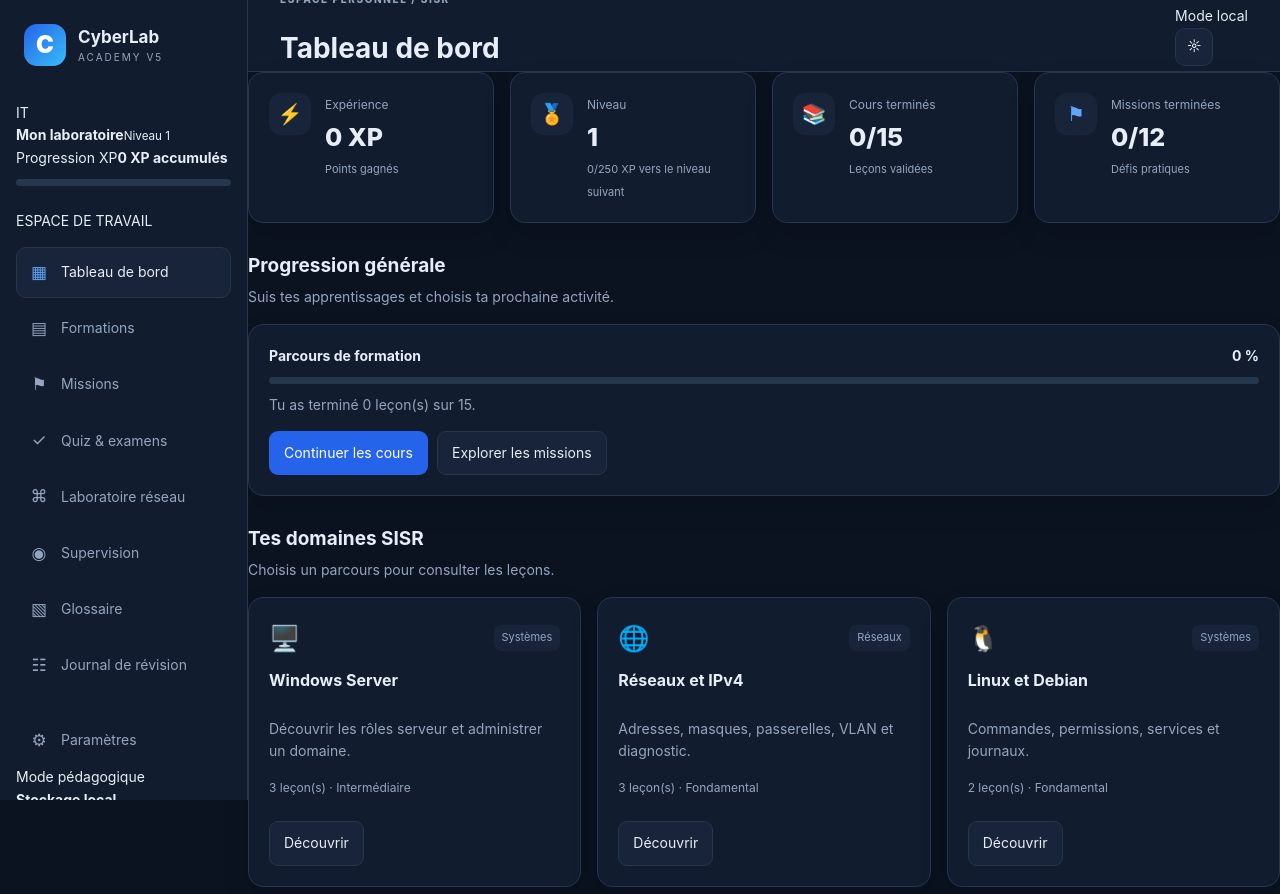
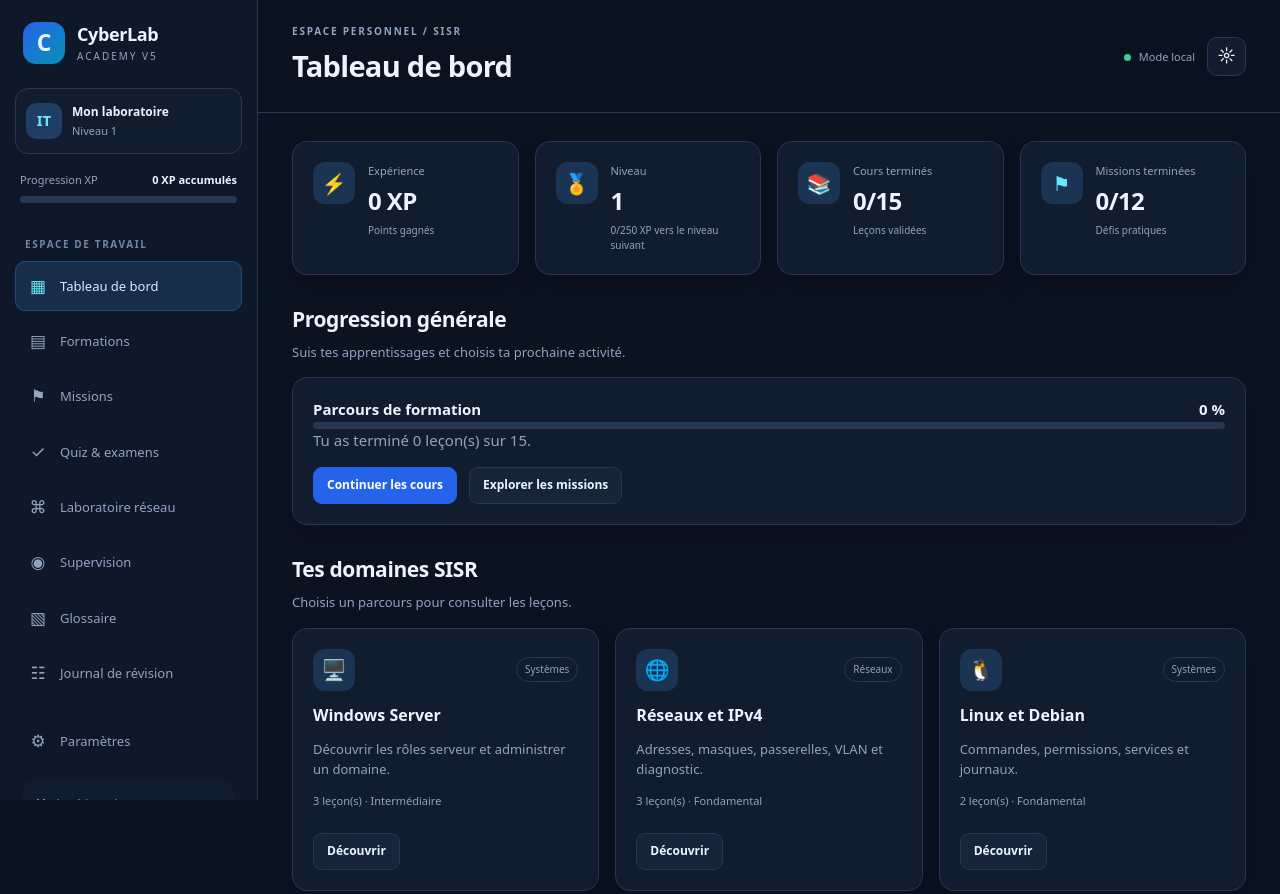
Before and after one commit to paulrault/cyberlab-academy, a plain HTML site: page index.html in a window 1280 px wide. Shown: the top 894 px of the page. Drawn offline with Linux system fonts and the light colour scheme.

Commit message:
Refactor CSS for theme variables and layout adjustments
Updated CSS variables for dark and light themes, adjusted sidebar and button styles, and improved responsive design.

```diff
--- a/css/style.css
+++ b/css/style.css
@@ -3,32 +3,17 @@
   color-scheme: dark;
   --bg: #0b1220;
   --panel: #111c2e;
-  --panel2: #17243a;
-  --border: #26364d;
-  --text: #e8eef8;
-  --muted: #94a6bf;
-  --accent: #60a5fa;
-  --accent2: #38bdf8;
-  --good: #34d399;
-  --warn: #fbbf24;
-  --bad: #fb7185;
-  --shadow: 0 12px 30px #00000018;
-}
-
-body.light {
-  color-scheme: light;
-  --bg: #f3f6fb;
-  --panel: #ffffff;
-  --panel2: #edf3fb;
-  --border: #dbe4ef;
-  --text: #182338;
-  --muted: #61718a;
-  --accent: #2563eb;
-  --accent2: #0284c7;
-  --good: #059669;
-  --warn: #b77908;
-  --bad: #e11d48;
-  --shadow: 0 12px 30px #1e293b0c;
+  --panel-2: #17243a;
+  --border: #263751;
+  --text: #edf4ff;
+  --muted: #91a4bf;
+  --blue: #60a5fa;
+  --blue-2: #2563eb;
+  --cyan: #67e8f9;
+  --green: #34d399;
+  --orange: #fbbf24;
+  --red: #fb7185;
+  --shadow: 0 12px 30px rgba(0,0,0,.12);
 }
 
 * { box-sizing: border-box; }
@@ -37,292 +22,175 @@ body {
   margin: 0;
   background: var(--bg);
   color: var(--text);
-  font-family: Inter, "Segoe UI", Arial, sans-serif;
-  font-size: 14px;
-  line-height: 1.6;
+  font: 15px/1.55 system-ui, -apple-system, BlinkMacSystemFont, "Segoe UI", sans-serif;
 }
-button, input, select, textarea { font: inherit; }
+button, input, textarea, select { font: inherit; }
 button { cursor: pointer; }
-button:focus-visible, input:focus-visible, select:focus-visible,
-textarea:focus-visible, a:focus-visible {
-  outline: 2px solid var(--accent);
-  outline-offset: 3px;
-}
-a { color: var(--accent); }
+button:focus-visible, input:focus-visible, textarea:focus-visible, select:focus-visible,
+a:focus-visible { outline: 2px solid var(--cyan); outline-offset: 3px; }
+a { color: var(--blue); }
+[hidden] { display: none !important; }
+
 .app-shell { min-height: 100vh; }
 .sidebar {
-  position: fixed;
-  inset: 0 auto 0 0;
-  width: 248px;
-  padding: 24px 16px;
-  background: var(--panel);
-  border-right: 1px solid var(--border);
-  display: flex;
-  flex-direction: column;
-  z-index: 10;
+  width: 258px; position: fixed; inset: 0 auto 0 0; z-index: 20;
+  display: flex; flex-direction: column; padding: 22px 15px;
+  background: #0e1829; border-right: 1px solid var(--border);
   overflow-y: auto;
 }
-.brand {
-  display: flex;
-  align-items: center;
-  gap: 12px;
-  color: var(--text);
-  text-decoration: none;
-  margin: 0 8px 36px;
+.brand { display: flex; align-items: center; gap: 12px; text-decoration: none; color: var(--text); padding: 0 8px 24px; }
+.brand-icon {
+  display: grid; place-items: center; width: 42px; height: 42px; border-radius: 13px;
+  background: linear-gradient(140deg, var(--blue-2), #0891b2); font-weight: 900; font-size: 23px;
 }
-.brand-icon {
-  display: grid;
-  place-items: center;
-  width: 42px;
-  height: 42px;
-  border-radius: 13px;
-  color: white;
-  background: linear-gradient(135deg, #2563eb, #38bdf8);
-  font-weight: 900;
-  font-size: 24px;
+.brand strong, .brand small { display: block; line-height: 1.3; }
+.brand strong { font-size: 18px; letter-spacing: -.4px; }
+.brand small { color: var(--muted); font-size: 10px; letter-spacing: 2px; margin-top: 3px; }
+.profile-mini { display: flex; align-items: center; gap: 10px; padding: 14px 10px; border: 1px solid var(--border); border-radius: 13px; background: var(--panel); }
+.avatar { width: 36px; height: 36px; display: grid; place-items: center; border-radius: 10px; background: #203d66; color: var(--cyan); font-weight: 800; }
+.profile-mini strong, .profile-mini small { display: block; }
+.profile-mini strong { font-size: 12px; }
+.profile-mini small { color: var(--muted); font-size: 11px; }
+.sidebar-progress { padding: 17px 5px 10px; }
+.between, .module-top, .section-heading, .topbar, .topbar-actions, .button-row {
+  display: flex; align-items: center; justify-content: space-between; gap: 12px;
 }
-.brand strong, .brand small { display: block; line-height: 1.4; }
-.brand strong { font-size: 17px; }
-.brand small { color: var(--muted); font-size: 10px; letter-spacing: 2px; }
-.side-label, .eyebrow {
-  font-size: 10px;
-  font-weight: 800;
-  letter-spacing: 1.6px;
-  color: var(--muted);
-}
-.side-label { padding: 0 12px 12px; }
+.between { color: var(--muted); font-size: 11px; margin-bottom: 8px; }
+.between strong { color: var(--text); }
+.progress-track { height: 7px; overflow: hidden; border-radius: 20px; background: var(--border); }
+.progress-track > span { display: block; height: 100%; width: 0; border-radius: inherit; background: linear-gradient(90deg, var(--blue-2), var(--cyan)); transition: width .25s; }
+.nav-label { margin: 24px 10px 8px; color: #7286a3; font-size: 10px; letter-spacing: 1.6px; font-weight: 800; }
 .navigation { display: grid; gap: 5px; }
 .nav-link {
-  width: 100%;
-  display: flex;
-  align-items: center;
-  gap: 12px;
-  padding: 11px 12px;
-  border: 1px solid transparent;
-  border-radius: 10px;
-  color: var(--muted);
-  background: transparent;
-  text-align: left;
-  transition: background .15s, color .15s;
+  display: flex; align-items: center; gap: 12px; width: 100%; padding: 11px 12px;
+  color: var(--muted); background: transparent; border: 1px solid transparent; border-radius: 10px;
+  text-align: left; font-size: 13px;
 }
 .nav-link > span { width: 20px; text-align: center; font-size: 17px; }
-.nav-link:hover, .nav-link.active {
-  color: var(--text);
-  background: var(--panel2);
-}
-.nav-link.active { border-color: var(--border); }
-.nav-link.active > span { color: var(--accent); }
-.sidebar-bottom { margin-top: auto; padding-top: 24px; }
-.mini-card {
-  padding: 16px;
-  margin-bottom: 14px;
-  border: 1px solid var(--border);
-  background: var(--panel2);
-  border-radius: 14px;
-}
-.mini-card strong { display: block; margin: 6px 0; }
-.mini-card small { color: var(--muted); }
-.progress-track {
-  height: 7px;
-  overflow: hidden;
-  border-radius: 9px;
-  background: var(--border);
-  margin: 10px 0;
-}
-.progress-track span {
-  display: block;
-  width: 0;
-  height: 100%;
-  border-radius: inherit;
-  background: linear-gradient(90deg, var(--accent), var(--accent2));
-  transition: width .25s;
-}
-.main-area { margin-left: 248px; min-width: 0; }
-.topbar {
-  height: 72px;
-  padding: 0 32px;
-  display: flex;
-  align-items: center;
-  justify-content: space-between;
-  gap: 20px;
-  background: var(--panel);
-  border-bottom: 1px solid var(--border);
-}
-.breadcrumb, .top-actions { display: flex; align-items: center; gap: 12px; }
-.breadcrumb { color: var(--muted); }
-.breadcrumb strong { color: var(--text); }
-.top-actions { gap: 14px; }
-.status-pill {
-  display: inline-flex;
-  align-items: center;
-  gap: 8px;
-  color: var(--good);
-  font-size: 12px;
-  white-space: nowrap;
-}
-.status-dot {
-  width: 7px; height: 7px; border-radius: 50%;
-  background: var(--good);
-}
-.icon-button {
-  width: 38px; height: 38px;
-  display: grid; place-items: center;
-  border: 1px solid var(--border);
-  border-radius: 10px;
-  background: var(--panel2);
-  color: var(--text);
-}
+.nav-link:hover { color: var(--text); background: var(--panel); }
+.nav-link.active { color: #dbeafe; background: #172d4a; border-color: #234a77; }
+.nav-link.active > span { color: var(--cyan); }
+.sidebar-bottom { margin-top: auto; padding-top: 18px; }
+.sidebar-note { margin: 14px 8px 0; padding: 13px; background: var(--panel); border-radius: 10px; color: var(--muted); font-size: 11px; }
+.sidebar-note strong { color: var(--green); }
+.main-area { margin-left: 258px; min-height: 100vh; display: flex; flex-direction: column; }
+.topbar { padding: 24px 34px; border-bottom: 1px solid var(--border); background: rgba(11,18,32,.9); }
+.eyebrow { margin: 0 0 4px; color: var(--muted); font-size: 10px; font-weight: 800; letter-spacing: 1.8px; }
+h1, h2, h3, p { margin-top: 0; }
+h1 { margin-bottom: 0; font-size: clamp(22px, 3vw, 29px); letter-spacing: -.7px; }
+h2 { font-size: 21px; letter-spacing: -.4px; margin-bottom: 7px; }
+h3 { font-size: 16px; margin-bottom: 9px; }
+p { color: var(--muted); }
+.topbar-actions { justify-content: flex-end; }
+.online-indicator { color: var(--muted); font-size: 11px; white-space: nowrap; }
+.online-indicator i { display: inline-block; width: 7px; height: 7px; background: var(--green); border-radius: 50%; margin-right: 5px; }
+.icon-button { border: 1px solid var(--border); border-radius: 10px; background: var(--panel); color: var(--text); width: 39px; height: 39px; font-size: 18px; }
 .mobile-menu { display: none; }
-.content { max-width: 1500px; margin: 0 auto; padding: 30px 32px 48px; min-height: calc(100vh - 125px); }
-.welcome-banner {
-  position: relative;
-  overflow: hidden;
-  display: flex;
-  justify-content: space-between;
-  align-items: center;
-  gap: 24px;
-  padding: 30px;
-  border: 1px solid #2563eb55;
-  border-radius: 18px;
-  background: linear-gradient(115deg, #13294a, #122035 65%, #12344a);
-  color: #f0f6ff;
-  margin-bottom: 26px;
-}
-body.light .welcome-banner { background: linear-gradient(115deg, #dceafe, #eaf5ff); color: #182338; }
-.welcome-banner h1 { margin: 8px 0; font-size: clamp(24px, 3vw, 34px); line-height: 1.25; }
-.welcome-banner h1 span { color: #7dd3fc; }
-body.light .welcome-banner h1 span { color: #2563eb; }
-.welcome-banner p { margin: 0; color: inherit; opacity: .78; }
-.banner-symbol { font-size: 80px; opacity: .22; font-weight: 900; padding: 0 24px; }
-.section { margin-top: 28px; }
-.section-heading {
-  display: flex; align-items: center; justify-content: space-between;
-  gap: 16px; margin: 0 0 16px;
-}
-.section-heading h2 { margin: 0; font-size: 19px; }
-.section-heading p { margin: 4px 0 0; color: var(--muted); }
+.page-content { width: 100%; max-width: 1600px; margin: 0 auto; padding: 28px 34px; flex: 1; }
+.footer { display: flex; justify-content: space-between; gap: 12px; padding: 18px 34px; border-top: 1px solid var(--border); color: var(--muted); font-size: 11px; }
+
 .grid { display: grid; gap: 16px; }
 .grid-2 { grid-template-columns: repeat(2, minmax(0, 1fr)); }
 .grid-3 { grid-template-columns: repeat(3, minmax(0, 1fr)); }
 .grid-4 { grid-template-columns: repeat(4, minmax(0, 1fr)); }
-.card {
-  min-width: 0;
-  padding: 20px;
-  border: 1px solid var(--border);
-  background: var(--panel);
-  border-radius: 15px;
-  box-shadow: var(--shadow);
+.card { min-width: 0; padding: 20px; background: var(--panel); border: 1px solid var(--border); border-radius: 15px; box-shadow: var(--shadow); }
+.stat-card { display: flex; gap: 13px; align-items: flex-start; }
+.stat-icon, .module-icon { display: grid; place-items: center; width: 42px; height: 42px; flex-shrink: 0; border-radius: 12px; background: #1c3454; color: var(--cyan); font-size: 20px; }
+.stat-label, .stat-note { display: block; color: var(--muted); font-size: 11px; }
+.stat-value { display: block; font-size: 24px; letter-spacing: -.6px; margin: 3px 0; }
+.stat-note { font-size: 10px; }
+.section { margin-top: 28px; }
+.section-heading { margin-bottom: 15px; align-items: flex-end; }
+.section-heading p { margin-bottom: 0; font-size: 13px; }
+.module-card { display: flex; flex-direction: column; align-items: stretch; gap: 12px; }
+.module-card h3 { margin: 0; }
+.module-card p { margin: 0; font-size: 13px; }
+.module-card .button { margin-top: auto; }
+.module-top { justify-content: space-between; }
+.tag { display: inline-flex; align-items: center; padding: 4px 8px; border: 1px solid var(--border); border-radius: 20px; color: var(--muted); font-size: 10px; white-space: nowrap; }
+.muted, .small-text { color: var(--muted); }
+.small-text { font-size: 11px; }
+.button-row { justify-content: flex-start; flex-wrap: wrap; margin-top: 12px; }
+.button {
+  display: inline-flex; justify-content: center; align-items: center; gap: 7px; min-height: 37px;
+  padding: 8px 13px; border: 1px solid var(--border); border-radius: 9px;
+  background: var(--panel-2); color: var(--text); font-size: 12px; font-weight: 700;
 }
-.card h3 { margin: 0 0 8px; font-size: 16px; }
-.card p { margin: 6px 0; color: var(--muted); }
-.stat-card { display: flex; align-items: flex-start; gap: 14px; }
-.stat-icon {
-  flex: 0 0 42px; height: 42px;
-  display: grid; place-items: center;
-  border-radius: 12px;
-  background: var(--panel2); color: var(--accent);
-  font-size: 20px;
+.button:hover:not(:disabled) { border-color: var(--blue); filter: brightness(1.1); }
+.button.primary { color: white; background: var(--blue-2); border-color: var(--blue-2); }
+.button.success { color: #a7f3d0; border-color: #166b54; background: #123b34; }
+.button.danger { color: #fecdd3; border-color: #7f1d2d; background: #431722; }
+.button:disabled { opacity: .55; cursor: not-allowed; }
+.notice, .result, .empty { margin-top: 15px; padding: 14px; border: 1px solid var(--border); border-radius: 10px; background: var(--panel-2); }
+.notice p, .result p { margin-bottom: 0; font-size: 13px; }
+.notice.good { border-color: #166b54; }
+.notice.warn { border-color: #8a651c; }
+.notice.bad { border-color: #9f3547; color: #fecdd3; }
+.empty { color: var(--muted); text-align: center; padding: 25px; }
+.field { display: grid; gap: 7px; margin: 14px 0; }
+.field label { color: var(--muted); font-size: 12px; font-weight: 700; }
+input, textarea, select { width: 100%; padding: 10px 12px; border: 1px solid var(--border); border-radius: 9px; background: var(--bg); color: var(--text); }
+textarea { min-height: 100px; resize: vertical; }
+input[type="checkbox"], input[type="radio"] { width: auto; accent-color: var(--blue); }
+.option { display: flex; align-items: flex-start; gap: 10px; padding: 10px; margin: 8px 0; background: var(--panel-2); border: 1px solid var(--border); border-radius: 9px; color: var(--text); }
+.option span { font-size: 13px; }
+.question { padding: 16px 0; border-bottom: 1px solid var(--border); }
+.question > strong { display: block; margin-bottom: 10px; }
+.list { display: grid; gap: 0; padding: 0; margin: 0; list-style: none; }
+.list-item { display: grid; gap: 5px; padding: 13px 0; border-bottom: 1px solid var(--border); }
+.list-item:last-child { border-bottom: 0; }
+.list-item p { margin: 0; white-space: pre-wrap; overflow-wrap: anywhere; }
+.table-wrap { width: 100%; overflow-x: auto; }
+table { width: 100%; border-collapse: collapse; font-size: 12px; }
+th, td { text-align: left; padding: 11px 10px; border-bottom: 1px solid var(--border); vertical-align: top; }
+th { color: var(--muted); font-size: 10px; text-transform: uppercase; letter-spacing: .7px; }
+.status { display: inline-block; padding: 4px 7px; border-radius: 20px; font-size: 10px; }
+.status.online { color: #a7f3d0; background: #123b34; }
+.status.warning { color: #fde68a; background: #493917; }
+.status.offline { color: #fecdd3; background: #491d2b; }
+.code-output { padding: 16px; border: 1px solid var(--border); border-radius: 10px; background: #050b14; color: #a7f3d0; white-space: pre-wrap; overflow-wrap: anywhere; min-height: 150px; font: 12px/1.7 ui-monospace, SFMono-Regular, Consolas, monospace; }
+.glossary-item h3 { color: var(--cyan); }
+.glossary-item p { margin-bottom: 0; font-size: 13px; }
+.toast { position: fixed; z-index: 50; right: 22px; bottom: 22px; max-width: min(400px, calc(100vw - 44px)); padding: 13px 18px; border: 1px solid var(--border); border-radius: 11px; background: var(--panel-2); color: var(--text); box-shadow: var(--shadow); opacity: 0; transform: translateY(10px); pointer-events: none; transition: .2s; }
+.toast.visible { opacity: 1; transform: translateY(0); }
+.loading { padding: 40px; color: var(--muted); text-align: center; }
+body.light {
+  color-scheme: light;
+  --bg: #f2f6fc; --panel: #ffffff; --panel-2: #edf3fb; --border: #d8e2ef;
+  --text: #142238; --muted: #5e718a; --blue: #2563eb; --blue-2: #2563eb;
+  --cyan: #0369a1; --shadow: 0 8px 20px rgba(31,60,90,.05);
 }
-.stat-label { color: var(--muted); font-size: 12px; }
-.stat-value { display: block; margin-top: 2px; font-size: 25px; font-weight: 800; }
-.stat-note { color: var(--muted); font-size: 11px; }
-.module-card { display: flex; flex-direction: column; gap: 10px; }
-.module-top { display: flex; justify-content: space-between; align-items: center; gap: 10px; }
-.module-icon { font-size: 25px; }
-.tag {
-  display: inline-block; padding: 4px 8px; border-radius: 7px;
-  background: var(--panel2); color: var(--muted); font-size: 11px;
-}
-.button {
-  display: inline-flex; align-items: center; justify-content: center; gap: 8px;
-  padding: 10px 14px; border: 1px solid var(--border); border-radius: 9px;
-  color: var(--text); background: var(--panel2); text-decoration: none;
-  transition: filter .15s, transform .15s;
-}
-.button:hover { filter: brightness(1.12); }
-.button:active { transform: translateY(1px); }
-.button.primary { color: white; border-color: transparent; background: #2563eb; }
-.button.success { color: white; border-color: transparent; background: #059669; }
-.button.danger { color: white; border-color: transparent; background: #be123c; }
-.button.small { padding: 7px 10px; font-size: 12px; }
-.button-row { display: flex; flex-wrap: wrap; gap: 9px; margin-top: 14px; }
-.field { display: grid; gap: 6px; margin: 12px 0; }
-.field label { color: var(--muted); font-size: 12px; font-weight: 700; }
-.field input, .field select, .field textarea, .search-input {
-  width: 100%; min-width: 0; padding: 11px 12px;
-  color: var(--text); background: var(--bg);
-  border: 1px solid var(--border); border-radius: 9px;
-}
-.field textarea { min-height: 95px; resize: vertical; }
-.field input::placeholder, .search-input::placeholder { color: var(--muted); }
-.notice { padding: 13px 15px; border-radius: 10px; background: var(--panel2); border-left: 3px solid var(--accent); }
-.notice.good { border-color: var(--good); }
-.notice.warn { border-color: var(--warn); }
-.notice.bad { border-color: var(--bad); }
-.muted { color: var(--muted); }
-.small-text { font-size: 12px; }
-.list { display: grid; gap: 10px; padding: 0; list-style: none; }
-.list-item { padding: 12px; background: var(--panel2); border: 1px solid var(--border); border-radius: 10px; }
-.list-item strong { display: block; }
-.table-wrap { width: 100%; overflow-x: auto; }
-table { width: 100%; border-collapse: collapse; min-width: 450px; }
-th, td { padding: 12px 10px; text-align: left; border-bottom: 1px solid var(--border); }
-th { color: var(--muted); font-size: 11px; text-transform: uppercase; letter-spacing: .7px; }
-td { font-size: 13px; }
-.status { display: inline-flex; align-items: center; gap: 6px; }
-.status::before { content: ""; width: 7px; height: 7px; border-radius: 50%; background: currentColor; }
-.status.online { color: var(--good); }
-.status.warning { color: var(--warn); }
-.status.offline { color: var(--bad); }
-.question { padding: 16px 0; border-bottom: 1px solid var(--border); }
-.question:last-child { border-bottom: 0; }
-.option { display: flex; gap: 9px; align-items: flex-start; margin: 9px 0; color: var(--muted); }
-.option input { margin-top: 5px; accent-color: var(--accent); }
-.result { padding: 12px; margin-top: 12px; border-radius: 9px; background: var(--panel2); }
-.empty { padding: 30px 18px; text-align: center; color: var(--muted); }
-.code-output {
-  white-space: pre-wrap; overflow-wrap: anywhere;
-  padding: 15px; border-radius: 10px;
-  background: #070d17; color: #a7f3d0;
-  font: 12px/1.7 Consolas, monospace;
-}
-body.light .code-output { background: #172337; color: #a7f3d0; }
-.footer {
-  display: flex; justify-content: space-between; gap: 12px;
-  padding: 18px 32px; color: var(--muted); font-size: 11px;
-  border-top: 1px solid var(--border);
-}
-.toast {
-  position: fixed; right: 22px; bottom: 22px; z-index: 100;
-  max-width: min(380px, calc(100vw - 44px));
-  padding: 13px 17px; border: 1px solid var(--border);
-  border-radius: 11px; background: var(--panel2); color: var(--text);
-  box-shadow: var(--shadow); opacity: 0; transform: translateY(8px);
-  pointer-events: none; transition: .2s;
-}
-.toast.visible { opacity: 1; transform: translateY(0); }
-.search-input { max-width: 350px; }
-hr { border: 0; border-top: 1px solid var(--border); margin: 18px 0; }
-@media (max-width: 1150px) {
+body.light .sidebar { background: #fff; }
+body.light .topbar { background: rgba(255,255,255,.92); }
+body.light .brand-icon { color: #fff; }
+body.light .avatar { background: #dbeafe; }
+body.light .nav-link.active { background: #e7f0ff; border-color: #c4d9fb; color: #1d4ed8; }
+body.light .stat-icon, body.light .module-icon { background: #e0efff; }
+body.light .code-output { background: #101a2b; color: #a7f3d0; }
+body.light .button.primary { color: #fff; }
+
+@media (max-width: 1200px) {
   .grid-4 { grid-template-columns: repeat(2, minmax(0, 1fr)); }
   .grid-3 { grid-template-columns: repeat(2, minmax(0, 1fr)); }
+  .page-content { padding: 24px; }
+  .topbar { padding: 20px 24px; }
 }
 @media (max-width: 800px) {
   .sidebar { transform: translateX(-100%); transition: transform .2s; box-shadow: var(--shadow); }
   .sidebar.open { transform: translateX(0); }
   .main-area { margin-left: 0; }
-  .topbar { height: 62px; padding: 0 16px; }
-  .mobile-menu { display: grid; }
-  .content { padding: 20px 16px 32px; }
-  .footer { padding: 16px; flex-direction: column; }
-  .welcome-banner { padding: 22px; }
-  .banner-symbol { display: none; }
-  .status-pill { display: none; }
+  .mobile-menu { display: inline-block; flex-shrink: 0; }
+  .topbar { gap: 12px; padding: 17px; }
+  .topbar .eyebrow { font-size: 9px; }
+  .online-indicator { display: none; }
+  .page-content { padding: 18px 15px; }
+  .footer { padding: 15px; flex-direction: column; }
 }
-@media (max-width: 540px) {
+@media (max-width: 560px) {
   .grid-2, .grid-3, .grid-4 { grid-template-columns: 1fr; }
-  .welcome-banner h1 { font-size: 25px; }
+  .stat-card { padding: 15px; }
+  .stat-value { font-size: 21px; }
+  .section-heading { align-items: flex-start; flex-direction: column; }
+  .topbar h1 { font-size: 20px; }
   .card { padding: 16px; }
-  .section-heading { align-items: flex-start; flex-direction: column; }
-  .breadcrumb { gap: 7px; font-size: 12px; }
 }
```
